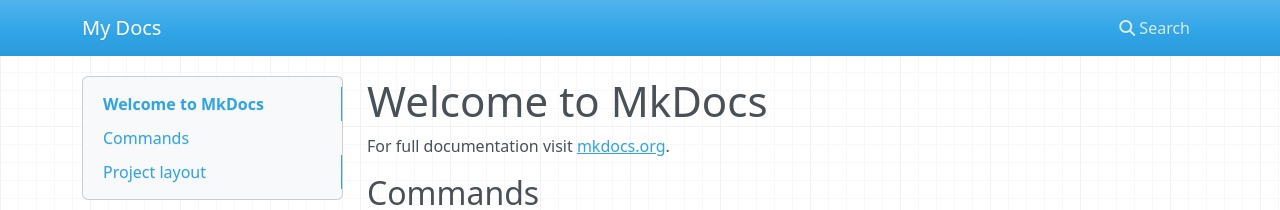
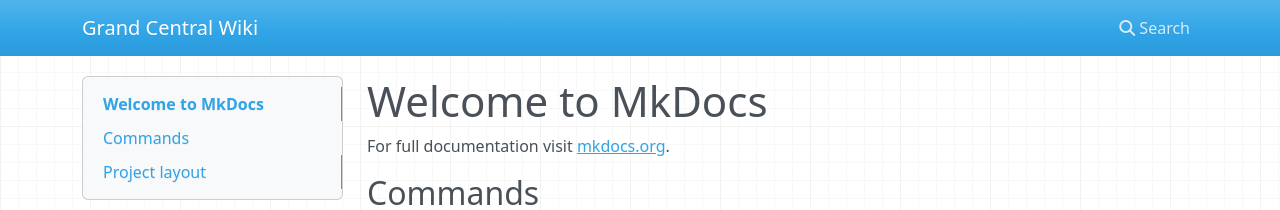
Before and after one commit to abbycross/test-mkdocs, an MkDocs documentation site: the page built from docs/index.md, in a window 1280 px wide. Shown: the top 210 px of the page. Built offline with MkDocs 1.6.1, drawn with Linux system fonts in a browser that asks for light colours; nearby versions of some CDN libraries.

Commit message:
Update mkdocs.yml

```diff
--- a/mkdocs.yml
+++ b/mkdocs.yml
@@ -1 +1 @@
-site_name: My Docs
+site_name: Grand Central Wiki
```
